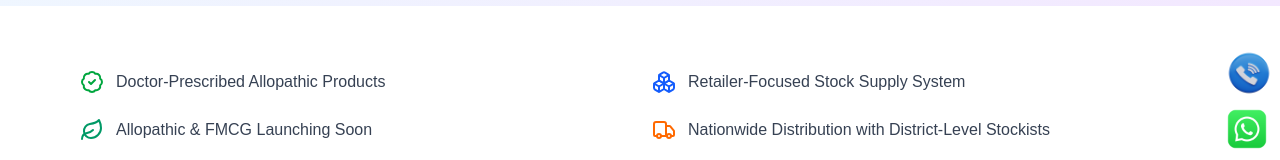
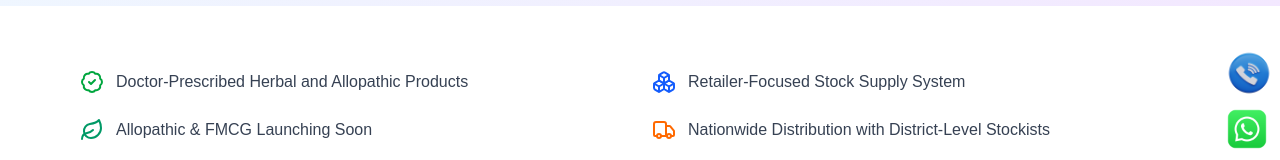
Before and after one commit to aayush-916/cicol, a React (Vite) app: page / in a window 1280 px wide. Shown: the part 622-782 px from the top of the page. Built offline with nearby package versions, Linux system fonts and the light colour scheme.

Commit message:
first commit

```diff
--- a/src/componets/FooterSection.jsx
+++ b/src/componets/FooterSection.jsx
@@ -16,7 +16,7 @@ const FooterSection = () => {
           <h2 className="text-2xl font-bold">📞 Contact Us</h2>
 
 
-          <p className="mt10">Main office address : </p>
+          <p className="mt10">Registered office address : </p>
           <div className="flex items-start gap-3">
             <MapPin className="w-5 h-5 text-blue-400 mt-1" />
             <p>
--- a/src/componets/HighlightsSection.jsx
+++ b/src/componets/HighlightsSection.jsx
@@ -4,7 +4,7 @@ import { BadgeCheck, Boxes, Leaf, Truck, Building2, Tag } from "lucide-react";
 const bulletPoints = [
   {
     icon: <BadgeCheck className="w-6 h-6 text-green-600" />,
-    text: "Doctor-Prescribed Allopathic Products",
+    text: "Doctor-Prescribed Herbal and Allopathic Products",
   },
   {
     icon: <Boxes className="w-6 h-6 text-blue-600" />,
--- a/src/componets/WhyChooseUsSection.jsx
+++ b/src/componets/WhyChooseUsSection.jsx
@@ -22,7 +22,7 @@ const reasons = [
   },
   {
     icon: <Package className="w-7 h-7 text-orange-600" />,
-    title: "Market-Ready Allopathic Medicines",
+    title: "Market-Ready Herbal Medicines",
     description: "Fully packaged and compliant products ready for immediate distribution.",
   },
   {
```
